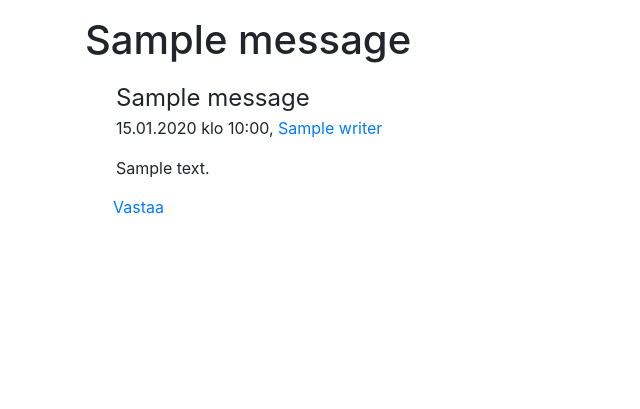
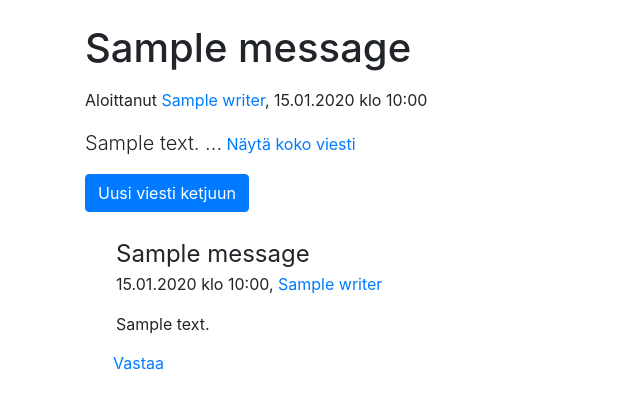
Before and after one commit to jariikonen/keskustelufoorumi, a Flask app: template templates/thread.html in a window 1280 px wide. Shown: the part 104-513 px from the top of the page, without its empty margins (0-640 px from the left). Run offline with Flask 2, Linux system fonts and the light colour scheme; the template is opened without the code that fills it: most values are stand-ins (such as "Sample title", 1, 10 or a date in 2020).

Commit message:
Add general post button to thread.html
Added a general post button (that doesn't suggest message heading like reply buttons) to thread.html template.

```diff
--- a/static/css/custom.css
+++ b/static/css/custom.css
@@ -1,5 +1,25 @@
 .list-heading {
   font-size: 1.25rem;
+}
+
+.thread-header {
+  padding-top: 0.5rem;
+  padding-bottom: 0.5rem;
+}
+
+.thread-meta {
+  padding-top: 0.5rem;
+  padding-bottom: 0.5rem;
+}
+
+.first-message {
+  padding-top: 0.5rem;
+  padding-bottom: 0.5rem;
+}
+
+.thread-header .buttons {
+  padding-top: 0.5rem;
+  padding-bottom: 0.5rem;
 }
 
 .message-heading {
--- a/templates/thread.html
+++ b/templates/thread.html
@@ -16,7 +16,14 @@
           </li>
         </ol>
       </nav>
-      <h1>{{ message_list[0].heading }}</h1>
+      <div class="thread-header">
+        <h1>{{ message_list[0].heading }}</h1>
+        <div class="thread-meta">Aloittanut <a href="#">{{ message_list[0].writer }}</a>, {{ message_list[0].sent_at.strftime('%d.%m.%Y klo %H:%M') }}</div>
+        <div class="first-message"><span class="lead">{{ message_list[0].content[0:100] }} ...</span> <a href="#">Näytä koko viesti</a></div>
+        <div class="buttons">
+          <a class="btn btn-primary" href="{{ url_for('post_get', topic=message_list[0].topic_id, thread=message_list[0].thread_id) }}" role="button">Uusi viesti ketjuun</a>
+        </div>
+      </div>
       <div class="container message-list">
       {% for message in message_list %}
         <div class="message-item">
@@ -25,7 +32,7 @@
             <div class="message-meta">{{ message.sent_at.strftime('%d.%m.%Y klo %H:%M') }}, <a href="#">{{ message.writer }}</a></div>
           </div>
           <div class="message-content">{{ message.content }}</div>
-          <div class="message-footer"><a class="btn btn-link" href="{{ url_for('post', topic=message.topic_id, thread=message.thread_id, reply=message.id) }}">Vastaa</a></div>
+          <div class="message-footer"><a class="btn btn-link" href="{{ url_for('post_get', topic=message.topic_id, thread=message.thread_id, reply=message.id) }}">Vastaa</a></div>
         </div>
       {% endfor %}
       </div>
```
